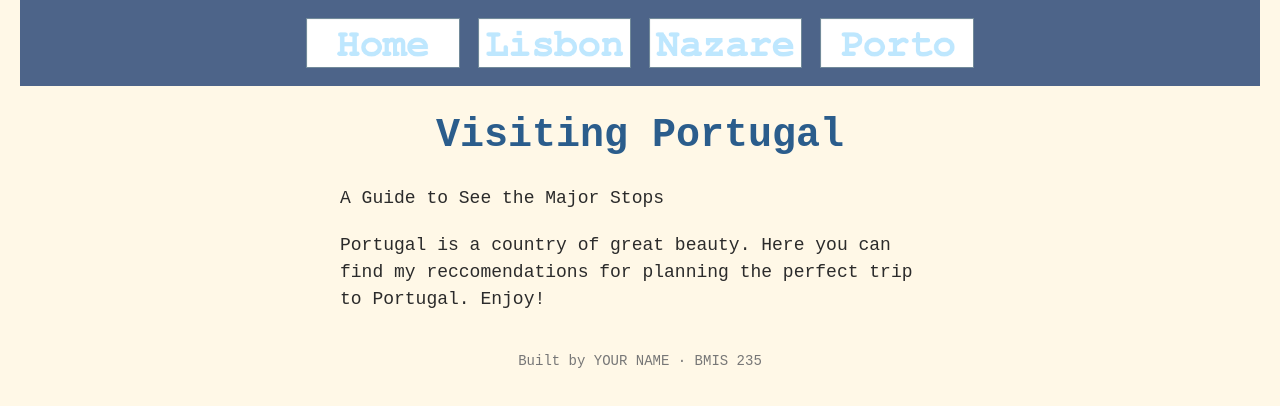
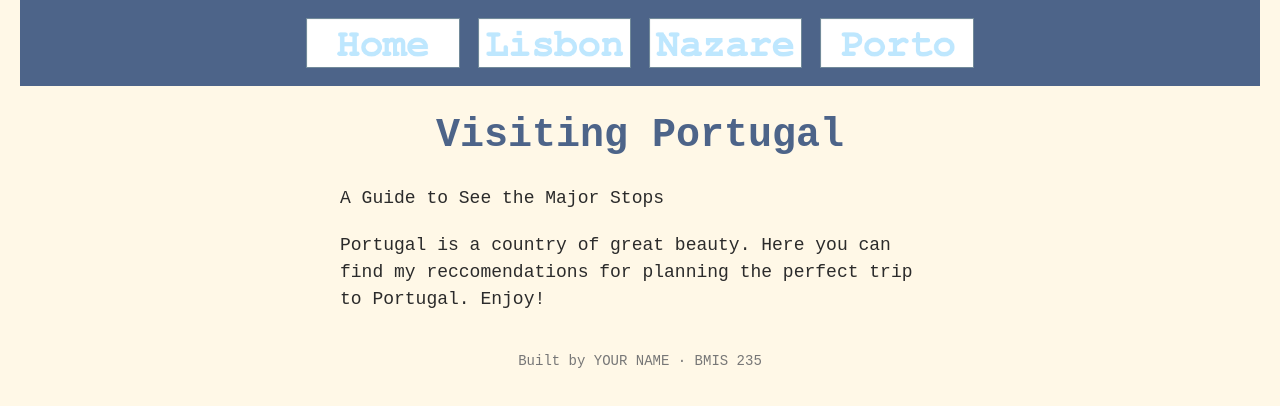
Before and after one commit to bridgetmmg/bmis235-html-3, a plain HTML site: page index.html in a window 1280 px wide. Drawn offline with Linux system fonts and the light colour scheme.

Commit message:
Update styles.css

```diff
--- a/styles.css
+++ b/styles.css
@@ -39,7 +39,7 @@ nav a {
 }
 
 h1 {
-    color: #2b5d8c;
+    color: #4D6489;
     text-align: center;
     font-size: 40px;
 }
```
